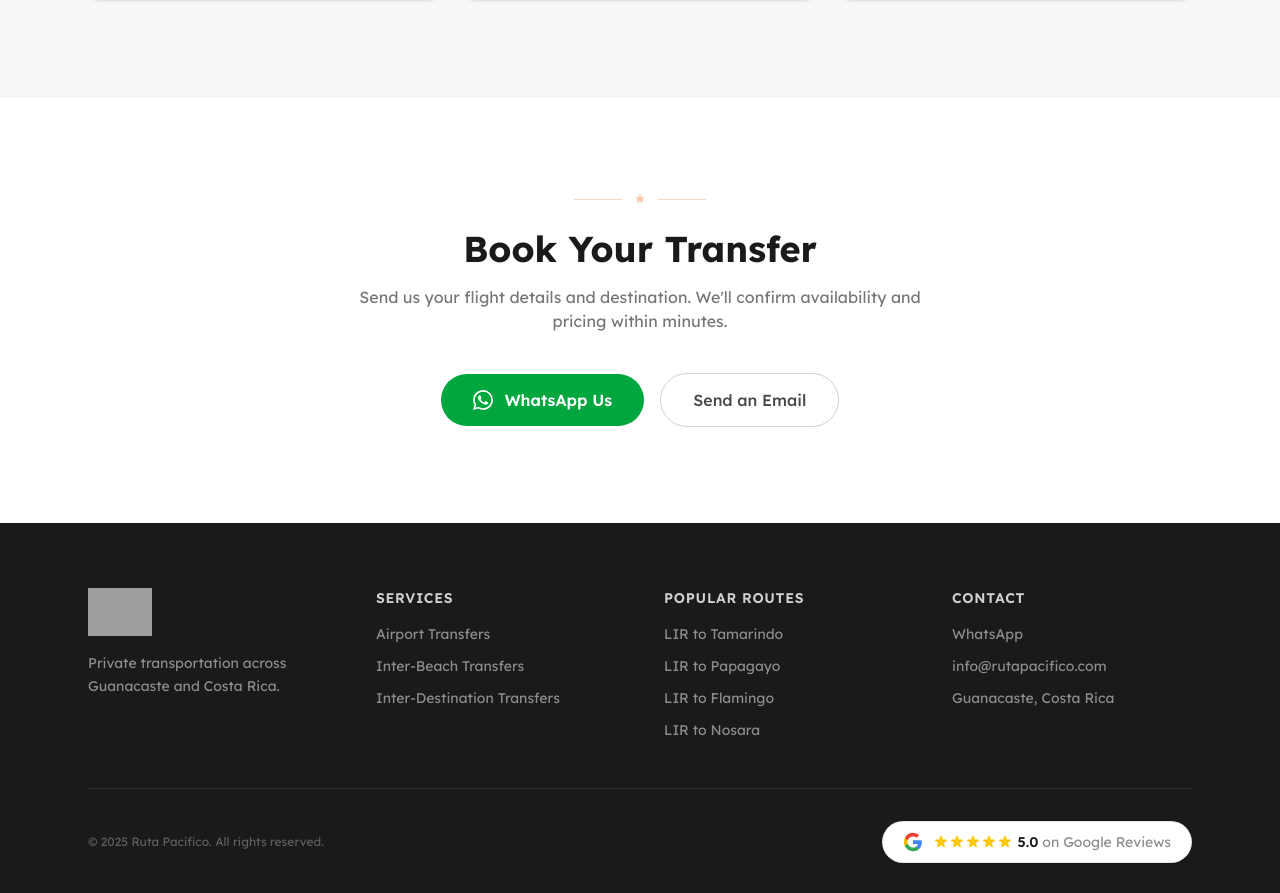
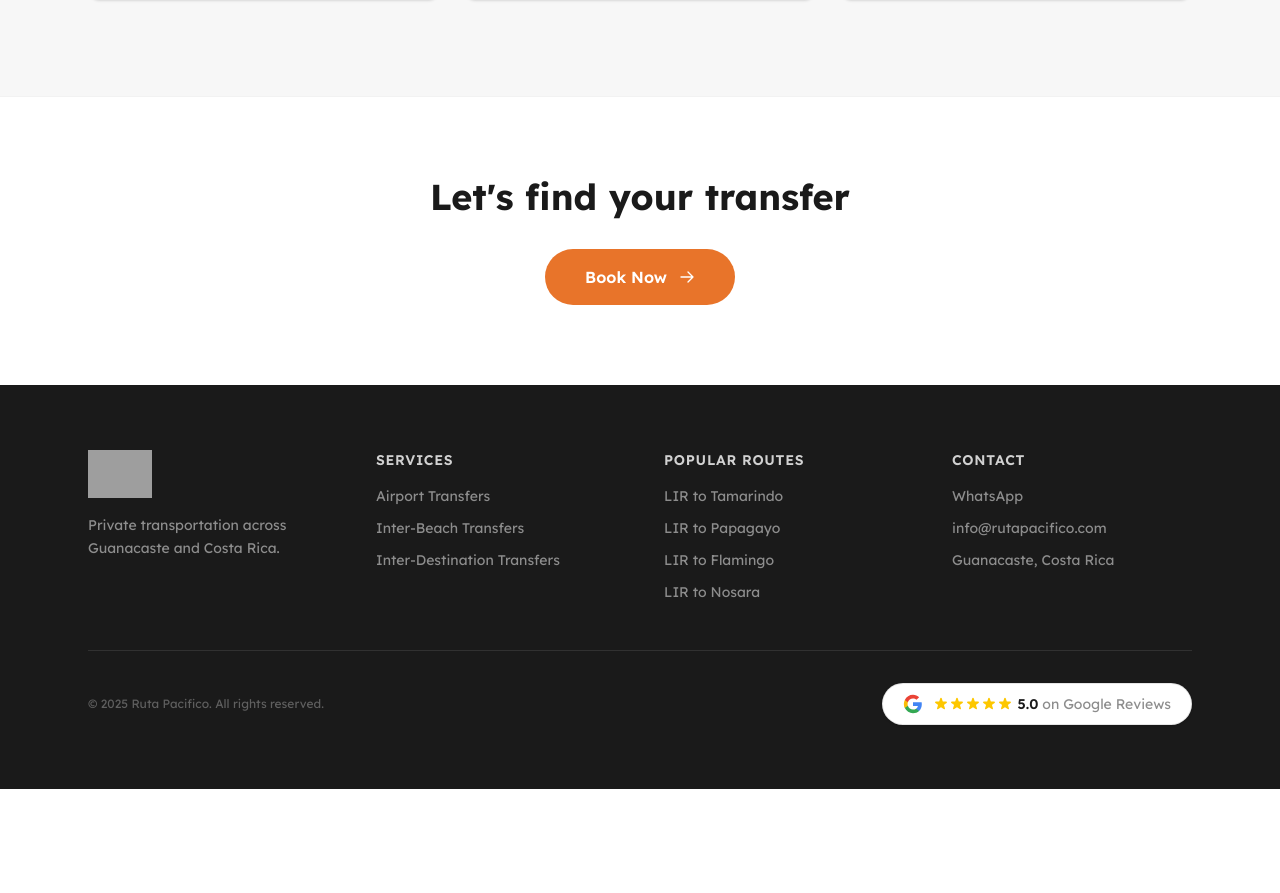
Before and after one commit to fxjorshcr-tech/ruta-pacifico, a Next.js app: page / in a window 1280 px wide. Shown: the part 3648-4541 px from the top of the page. After the commit the page ends 4437 px from the top, so only its background shows below. Built offline with nearby package versions, Linux system fonts and the light colour scheme; grey boxes are pictures that could not be loaded.

Commit message:
simplify: reduce CTA section to one heading and one button
"Let's find your transfer" + Book Now button. Removed subtitle,
WhatsApp icon, email link, and star divider.

https://claude.ai/code/session_0129Hs7UE2vtujEVoAQLmcjm

```diff
--- a/src/app/page.tsx
+++ b/src/app/page.tsx
@@ -487,36 +487,31 @@ export default function Home() {
       </section>
 
       {/* ─── CTA / BOOK ─── */}
-      <section id="book" className="bg-white py-24 border-t border-black/5">
+      <section id="book" className="bg-white py-20 border-t border-black/5">
         <div className="mx-auto max-w-3xl px-6 text-center">
-          <StarDivider />
-          <h2 className="mt-6 text-3xl font-bold text-foreground sm:text-4xl">
-            Book Your Transfer
+          <h2 className="text-3xl font-bold text-foreground sm:text-4xl">
+            Let&apos;s find your transfer
           </h2>
-          <p className="mx-auto mt-4 max-w-xl text-foreground/60">
-            Send us your flight details and destination. We&apos;ll confirm
-            availability and pricing within minutes.
-          </p>
 
-          <div className="mt-10 flex flex-col items-center gap-4 sm:flex-row sm:justify-center">
+          <div className="mt-8">
             <a
               href="https://wa.me/50600000000"
-              className="inline-flex items-center gap-3 rounded-full bg-green-600 px-8 py-3.5 text-base font-semibold text-white transition hover:bg-green-500"
+              className="inline-flex items-center gap-3 rounded-full bg-sunset-orange px-10 py-4 text-base font-semibold text-white transition hover:bg-sunset-gold"
             >
+              Book Now
               <svg
-                className="h-5 w-5"
-                fill="currentColor"
+                className="h-4 w-4"
+                fill="none"
                 viewBox="0 0 24 24"
+                strokeWidth={2}
+                stroke="currentColor"
               >
-                <path d="M17.472 14.382c-.297-.149-1.758-.867-2.03-.967-.273-.099-.471-.148-.67.15-.197.297-.767.966-.94 1.164-.173.199-.347.223-.644.075-.297-.15-1.255-.463-2.39-1.475-.883-.788-1.48-1.761-1.653-2.059-.173-.297-.018-.458.13-.606.134-.133.298-.347.446-.52.149-.174.198-.298.298-.497.099-.198.05-.371-.025-.52-.075-.149-.669-1.612-.916-2.207-.242-.579-.487-.5-.669-.51-.173-.008-.371-.01-.57-.01-.198 0-.52.074-.792.372-.272.297-1.04 1.016-1.04 2.479 0 1.462 1.065 2.875 1.213 3.074.149.198 2.096 3.2 5.077 4.487.709.306 1.262.489 1.694.625.712.227 1.36.195 1.871.118.571-.085 1.758-.719 2.006-1.413.248-.694.248-1.289.173-1.413-.074-.124-.272-.198-.57-.347m-5.421 7.403h-.004a9.87 9.87 0 0 1-5.031-1.378l-.361-.214-3.741.982.998-3.648-.235-.374a9.86 9.86 0 0 1-1.51-5.26c.001-5.45 4.436-9.884 9.888-9.884 2.64 0 5.122 1.03 6.988 2.898a9.825 9.825 0 0 1 2.893 6.994c-.003 5.45-4.437 9.884-9.885 9.884m8.413-18.297A11.815 11.815 0 0 0 12.05 0C5.495 0 .16 5.335.157 11.892c0 2.096.547 4.142 1.588 5.945L.057 24l6.305-1.654a11.882 11.882 0 0 0 5.683 1.448h.005c6.554 0 11.89-5.335 11.893-11.893a11.821 11.821 0 0 0-3.48-8.413z" />
+                <path
+                  strokeLinecap="round"
+                  strokeLinejoin="round"
+                  d="M13.5 4.5 21 12m0 0-7.5 7.5M21 12H3"
+                />
               </svg>
-              WhatsApp Us
-            </a>
-            <a
-              href="mailto:info@rutapacifico.com"
-              className="inline-flex items-center gap-2 rounded-full border border-foreground/20 px-8 py-3.5 text-base font-medium text-foreground/80 transition hover:border-foreground/40 hover:text-foreground"
-            >
-              Send an Email
             </a>
           </div>
         </div>
```
